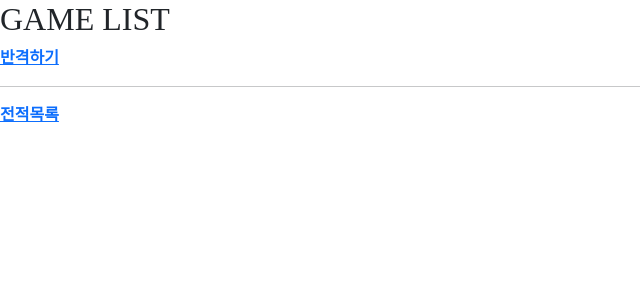
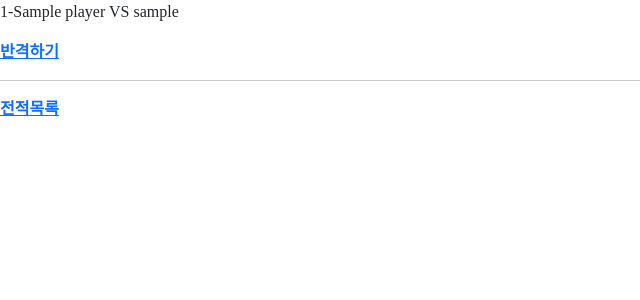
Before and after one commit to mikio999/Piro19_CardGame_01, a Django app: template server/templates/games/game_detail_respond.html in a window 1280 px wide. Shown: the part 50-350 px from the top of the page, without its empty margins (0-640 px from the left). Run offline with Django 4.2, Linux system fonts and the light colour scheme; the template is opened without the code that fills it: values that come from a table or form of the project are taken from there, others are empty; tables that the repository leaves empty hold one stand-in row (values such as "Sample post"); some web fonts are replaced.

Commit message:
[fix]url 수정 및 url name 추가

```diff
--- a/server/apps/games/urls.py
+++ b/server/apps/games/urls.py
@@ -8,14 +8,14 @@ app_name = 'games'
 
 urlpatterns = [
     path('game/attack', views.game_attack, name="game_attack"),
-    path('game/<int:pk>/revenge', views.game_revenge, name="game_attack"),
+    path('game/<int:pk>/revenge', views.game_revenge, name="game_revenge"),
     path('rankings', views.game_rank),
     path('', views.main, name="main"),
     path('login/', views.login, name='login'),
     path('logout/', views.logout, name='logout'),
     path('signup/', views.signup, name='signup'),
-    path('list', views.list),
-    path('detail/result/<int:pk>/', views.game_detail_result),
-    path('detail/progress/<int:pk>/', views.game_detail_progress),
-    path('detail/respond/<int:pk>/', views.game_detail_respond),
+    path('list', views.list, name='game_list'),
+    path('detail/result/<int:pk>/', views.game_detail_result, name ='detail_result'),
+    path('detail/progress/<int:pk>/', views.game_detail_progress, name='detail_progress'),
+    path('detail/respond/<int:pk>/', views.game_detail_respond, name='detail_respond'),
 ]
--- a/server/apps/games/views.py
+++ b/server/apps/games/views.py
@@ -9,17 +9,17 @@ import random
 def game_detail_result(request, pk):
     game = Game.objects.get(id=pk)
 
-    return(request, 'game_detail.html', {'game' : game})
+    return(request, 'games/game_detail.html', {'game' : game})
 
 def game_detail_progress(request, pk):
     game = Game.objects.get(id=pk)
 
-    return(request, 'game_detail_progress.html', {'game' : game})
+    return(request, 'games/game_detail_progress.html', {'game' : game})
 
 def game_detail_respond(request, pk):
     game = Game.objects.get(id=pk)
 
-    return(request, 'game_detail_respond.html', {'game' : game})
+    return(request, 'games/game_detail_respond.html', {'game' : game})
 
 def main(request) :
     return render(request, 'games/main.html')
--- a/server/templates/games/game_detail.html
+++ b/server/templates/games/game_detail.html
@@ -3,7 +3,7 @@
 
 {% block content %}
 <div>
-    <h2>GAME LIST</h2>
+    <p>{{ game.id }}-{{ game.player }} VS {{ game.my_player }}</p>
     <hr>
     <!-- 0이 숫자가 작은 사람이 이기는거, 1이 숫자가 큰 사람이 이기는 걸로 -->
     {% if game.mode == 0 %}
@@ -24,6 +24,6 @@
     <hr>
     <p>점수 : {{game.result}}점</p>
     <!-- 전적목록으로 돌아가도록 -->
-    <a href="/apps/games/list" class="back-to-list-btn btn-outline-success fw-bold">전적목록</a>
+    <a href="{% url 'game_list'%}" class="back-to-list-btn btn-outline-success fw-bold">전적목록</a>
 </div>
 {% endblock %}
--- a/server/templates/games/game_detail_progress.html
+++ b/server/templates/games/game_detail_progress.html
@@ -3,12 +3,12 @@
 
 {% block content %}
 <div>
-    <h2>GAME LIST</h2>
+    <p>{{ game.id }}-{{ game.player }} VS {{ game.my_player }}</p>
     <p>진행중...</p>
     <p>나 : {{game.my_card}}</p>
     <!-- 게임취소기능 -->
     <a href="#" class="game_detail_respond_btn btn-outline-success fw-bold">반격하기</a>
     <!-- 전적목록으로 돌아가도록 -->
-    <a href="/apps/games/list" class="back-to-list-btn btn-outline-success fw-bold">전적목록</a>
+    <a href="{% url 'game_list'%}" class="back-to-list-btn btn-outline-success fw-bold">전적목록</a>
 </div>
 {% endblock %}
--- a/server/templates/games/game_detail_respond.html
+++ b/server/templates/games/game_detail_respond.html
@@ -3,11 +3,11 @@
 
 {% block content %}
 <div>
-    <h2>GAME LIST</h2>
+    <p>{{ game.id }}-{{ game.player }} VS {{ game.my_player }}</p>
     <!-- 반격하기 url로 이동하도록 주소만 변경하기 -->
-    <a href="#" class="game_detail_respond_btn btn-outline-success fw-bold">반격하기</a>
+    <a href="{% url 'game_revenge'%}" class="revenge_btn btn-outline-success fw-bold">반격하기</a>
     <hr>
     <!-- 전적목록(list)로 url만 변경하기 -->
-    <a href="/apps/games/list" class="back-to-list-btn btn-outline-success fw-bold">전적목록</a>
+    <a href="{% url 'game_list'%}" class="back-to-list-btn btn-outline-success fw-bold">전적목록</a>
 </div>
 {% endblock %}
```
